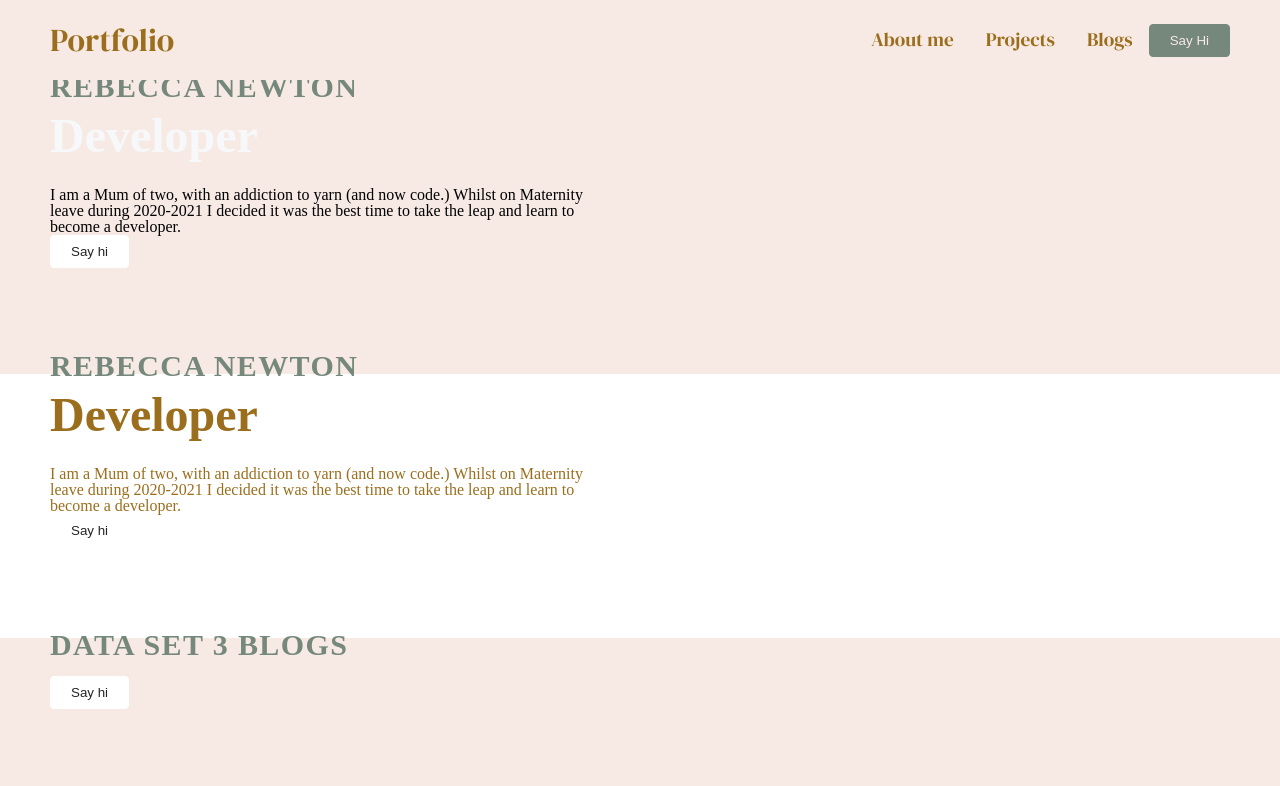
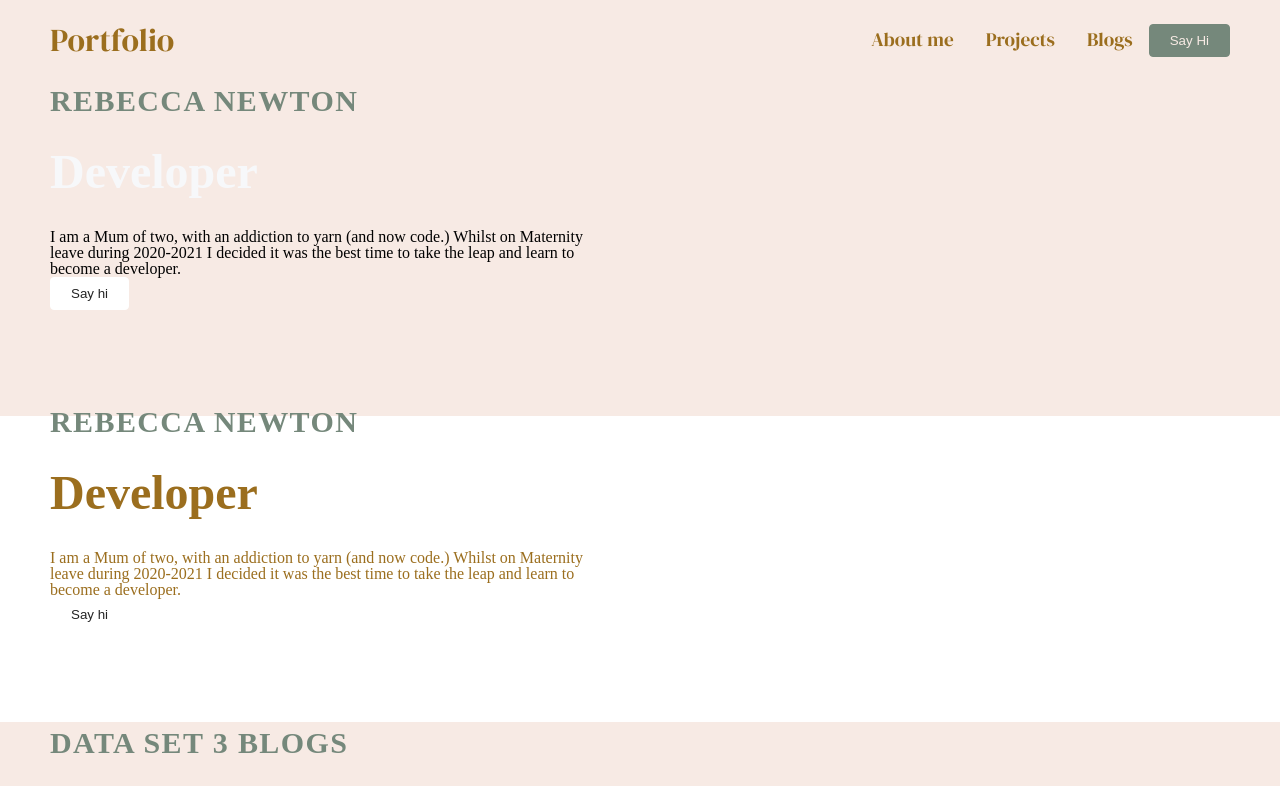
Before and after one commit to iambexnewton/react-portfolio, a React (Create React App) app: page / in a window 1280 px wide. Shown: the top 786 px of the page. Built offline with nearby package versions, Linux system fonts and the light colour scheme; the HTML template or start-up script is replaced by a standard one.

Commit message:
css appiled for buttons, ready to continue css for the footer

```diff
--- a/src/Button.css
+++ b/src/Button.css
@@ -38,20 +38,6 @@
   font-weight: bold;
 } */
 
-/* .btn--mobile {
-  text-align: center;
-  border-radius: 4px;
-  width: 80%;
-  text-decoration: none;
-  font-size: 24px;
-  font-weight: bold;
-  background-color: #f7eae4;
-  color: #75887b;
-  padding: 14px 20px;
-  border: solid #75887b;
-  transition: all 0.3s ease-out;
-} */
-
 /* .btn--wide {
   padding: 12px 64px;
   font-size: 20px;
@@ -84,9 +70,7 @@
   color: #f7eae4;
 }
 
-.btn-mobile.active:hover {
+.nav-menu.active .btn:hover {
   color: #75887b;
   background-color: #f7eae4;
-  border-style: solid;
-  border-color: #f7eae4;
 }
--- a/src/components/HeroSection.css
+++ b/src/components/HeroSection.css
@@ -38,7 +38,7 @@ font-family: 'Open Sans', sans-serif;
 
 .top-line {
   font-size: 30px;
-  line-height: 14px;
+  line-height: 1.4;
   font-weight: 700;
   letter-spacing: 1.4px;
   text-transform: uppercase;
@@ -49,7 +49,7 @@ font-family: 'Open Sans', sans-serif;
 .heading {
   margin-bottom: 24px;
   font-size: 48px;
-  line-height: 1.1;
+  line-height: 1.4;
   font-weight: 600;
   color: #f7f8fa;
 }
```
